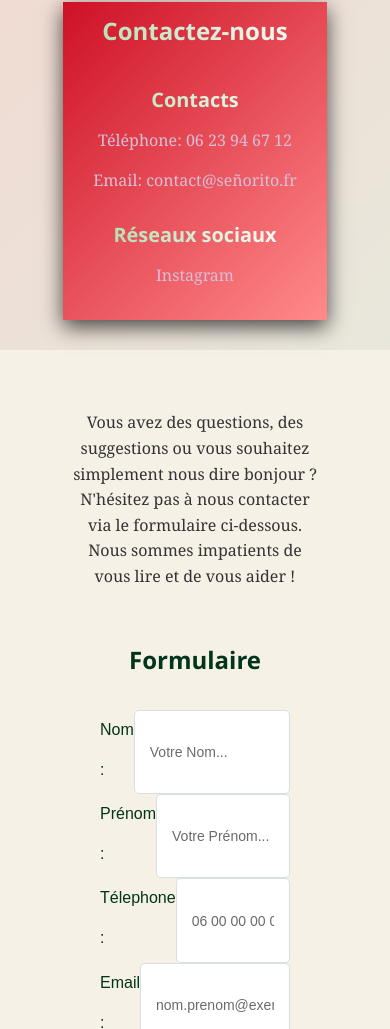
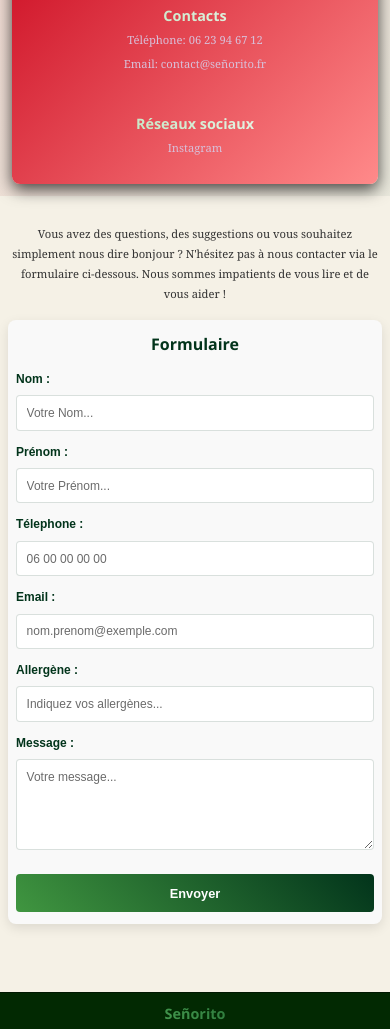
Before and after one commit to Frida144/site-segnorito, a plain HTML site: page contact.html in a window 390 px wide. Shown: the part 78-1107 px from the top of the page. Drawn offline with nearby package versions, Linux system fonts and the light colour scheme; a web font is replaced by a local one.

Commit message:
resposive du télephone pour le formulaire de contact

```diff
--- a/css/stylecontact.css
+++ b/css/stylecontact.css
@@ -1,38 +1,45 @@
-*{
+        * {
             margin: 0;
             padding: 0;
             box-sizing: border-box;
         }
-html{
+
+        html {
             font-size: 62.5%;
         }
 
+        body {
+            font-family: Arial, sans-serif;
+        }
+
         /*=========================================
-  carte de visite
+          Carte de visite
         =========================================*/
-  .card{
-     padding: 3rem 3rem;
+        .card {
+            padding: 3rem;
             background: linear-gradient(135deg, rgba(206, 17, 38, 0.10) 0%, rgba(2, 52, 27, 0.05) 100%);
+        }
 
+        .card-container {
+            width: 80%;
+            margin: 5rem auto 0;
+            background: linear-gradient(135deg, #CE1126 0%, #FF8A8A 100%);
+            padding: 2rem;
+            box-shadow: 0 0.7rem 2rem rgba(0, 0, 0, 0.705);
+            border-radius: 1rem;
         }
-   .card-container{
-    width: 80%;
-    margin: auto;
-    background: linear-gradient(135deg, #CE1126 0%, #FF8A8A 100%);
-    padding: 1rem;
-    box-shadow: 0 0.7rem 2rem rgba(0, 0, 0, 0.705);
-    margin-top: 5rem;
 
-   }
-   .card-container h1{
+        .card-container h1 {
             text-align: center;
             background: linear-gradient(45deg, rgb(171, 220, 171), white);
             -webkit-background-clip: text;
             -webkit-text-fill-color: transparent;
             background-clip: text;
             margin-bottom: 3rem;
+            font-size: 3rem;
         }
-   .card-group{
+
+        .card-group {
             margin-top: 2rem;
             display: flex;
             flex-flow: row wrap;
@@ -41,131 +48,290 @@ html{
             color: rgb(197, 134, 134);
             font-size: 1.7rem;
             line-height: 4rem;
+            gap: 2rem;
         }
-   .card-group h3{
+
+        .card-group h3 {
             background: linear-gradient(45deg, rgb(171, 220, 171), white);
             -webkit-background-clip: text;
             -webkit-text-fill-color: transparent;
             background-clip: text;
+            font-size: 2.2rem;
         }
-   .card-item{
+
+        .card-item {
             margin-bottom: 1.5rem;
             color: thistle;
+        }
 
-   }
-   .card-item a{
+        .card-item a {
             color: thistle;
             text-decoration: none;
+            transition: color 0.3s;
         }
-   .card-item a:hover{
-    text-decoration: none;
+
+        .card-item a:hover {
             color: rgb(2, 43, 2);
         }
-   .card-item p{
+
+        .card-item p {
             font-size: 1.6rem;
         }
+
         /*=========================================
-  formulaire de contact
+          Formulaire de contact
         =========================================*/
-   .contact{
-    margin: 5rem;
+        .contact {
+            margin: 5rem 2rem;
             padding: 4rem 2rem;
         }
-.contact-content{
+
+        .contact-content {
             text-align: center;
-    margin-bottom: 2rem;
-    margin-top: -3rem;
-
+            margin-bottom: 3rem;
+            font-size: 1.6rem;
+            color: #333;
+            line-height: 1.8;
         }
 
-
-   .contact-form{
+        .contact-form {
             width: 90%;
+            max-width: 80rem;
             margin: auto;
             padding: 3rem;
             border-radius: 1.5rem;
-    line-height: 4rem;
-
-   }
-   @media (max-width: 768px){
-    .contact-form{
-        width: 100%;
+            background: #f9f9f9;
+            box-shadow: 0 0.5rem 1.5rem rgba(0, 0, 0, 0.1);
         }
 
-    }
-   .contact-form h1{
+        .contact-form h1 {
             text-align: center;
             color: #02341B;
             margin-bottom: 3rem;
+            font-size: 3rem;
         }
 
-   .contact-container{
-    margin-top: 2rem;
+        .contact-container {
             display: flex;
             flex-direction: column;
+            gap: 2rem;
+        }
+
+        .contact-group {
+            display: flex;
+            flex-direction: column;
+            gap: 0.8rem;
+        }
+
+        .contact-group label {
             color: #02341B;
             font-size: 1.6rem;
+            font-weight: 600;
+        }
 
-
-
-
-}
-.contact-group label{
-    margin-bottom: .3rem;
-
-}
-.contact-group input, textarea {
-    padding: 1.5rem ;
+        .contact-group input,
+        .contact-group textarea {
+            padding: 1.5rem;
             border: none;
             border-radius: 0.5rem;
             background: white;
-    color: #02341B; /* texte sombre pour être lisible */
+            color: #02341B;
             outline: none;
-    border: 0.1rem solid rgba(2,52,27,0.15);
+            border: 0.1rem solid rgba(2, 52, 27, 0.15);
             transition: 0.3s;
             width: 100%;
-    font-size: 1.4rem;
+            font-size: 1.6rem;
+            font-family: inherit;
         }
 
-/* Placeholder color for better contrast */
         .contact-group input::placeholder,
         .contact-group textarea::placeholder {
             color: #6b6b6b;
         }
 
-/* Focus state */
         .contact-group input:focus,
         .contact-group textarea:focus {
             box-shadow: 0 0 0 3px rgba(99, 179, 99, 0.12);
             border-color: #6FCF6F;
         }
-.btn{
+
+        .contact-group textarea {
+            resize: vertical;
+            min-height: 12rem;
+        }
+
+        .btn {
             margin-top: 2rem;
-    padding: 1rem;
+            padding: 1.5rem 3rem;
             border: none;
             border-radius: 0.5rem;
             background: linear-gradient(45deg, rgb(64, 150, 64), #02341B);
             color: white;
-    font-size: 2rem;
+            font-size: 1.8rem;
+            font-weight: 600;
             cursor: pointer;
-    transition: 0.3s;
-    width: 40%;
-    margin-left: 30rem;
-
+            transition: all 0.3s;
+            width: 100%;
+            max-width: 30rem;
+            margin-left: auto;
+            margin-right: auto;
+            display: block;
         }
 
-@media (max-width: 768px) {
-   .btn{
-    margin-left: auto;
-    width: 50%;
-   }
-.contact-group{
-    width: 100%;
-    flex-direction: row;
-    display: flex;
-    height: 10vh;
-
+        .btn:hover {
+            transform: translateY(-2px);
+            box-shadow: 0 0.5rem 1.5rem rgba(0, 0, 0, 0.2);
         }
 
+        .btn:active {
+            transform: translateY(0);
+        }
 
+        /* =========================================
+           MEDIA QUERIES RESPONSIVE
+        ========================================= */
+
+        /* Tablettes et petits écrans */
+        @media (max-width: 768px) {
+            html {
+                font-size: 56.25%; /* 9px */
             }
+
+            .card {
+                padding: 2rem 1.5rem;
+            }
+
+            .card-container {
+                width: 95%;
+                padding: 2rem 1.5rem;
+                margin-top: 3rem;
+            }
+
+            .card-container h1 {
+                font-size: 2.4rem;
+                margin-bottom: 2rem;
+            }
+
+            .card-group {
+                flex-direction: column;
+                gap: 3rem;
+                line-height: 3rem;
+            }
+
+            .contact {
+                margin: 3rem 1rem;
+                padding: 2rem 1rem;
+            }
+
+            .contact-content {
+                font-size: 1.5rem;
+                margin-bottom: 2rem;
+                padding: 0 1rem;
+            }
+
+            .contact-form {
+                width: 100%;
+                padding: 2rem 1.5rem;
+            }
+
+            .contact-form h1 {
+                font-size: 2.4rem;
+                margin-bottom: 2rem;
+            }
+
+            .btn {
+                width: 100%;
+                max-width: none;
+                font-size: 1.8rem;
+                padding: 1.5rem;
+            }
+        }
+
+        /* Smartphones */
+        @media (max-width: 480px) {
+            html {
+                font-size: 50%; /* 8px */
+            }
+
+            .card {
+                padding: 1.5rem 1rem;
+            }
+
+            .card-container {
+                width: 98%;
+                padding: 1.5rem 1rem;
+                margin-top: 2rem;
+            }
+
+            .card-container h1 {
+                font-size: 2rem;
+            }
+
+            .card-group h3 {
+                font-size: 1.8rem;
+            }
+
+            .card-item p {
+                font-size: 1.4rem;
+            }
+
+            .contact {
+                margin: 2rem 0.5rem;
+                padding: 1.5rem 0.5rem;
+            }
+
+            .contact-content {
+                font-size: 1.4rem;
+                padding: 0 0.5rem;
+            }
+
+            .contact-form {
+                padding: 1.5rem 1rem;
+                border-radius: 1rem;
+            }
+
+            .contact-form h1 {
+                font-size: 2rem;
+                margin-bottom: 1.5rem;
+            }
+
+            .contact-container {
+                gap: 1.5rem;
+            }
+
+            .contact-group label {
+                font-size: 1.5rem;
+            }
+
+            .contact-group input,
+            .contact-group textarea {
+                padding: 1.2rem;
+                font-size: 1.5rem;
+            }
+
+            .contact-group textarea {
+                min-height: 10rem;
+            }
+
+            .btn {
+                font-size: 1.6rem;
+                padding: 1.4rem;
+                margin-top: 1.5rem;
+            }
+        }
+
+        /* Très petits écrans */
+        @media (max-width: 360px) {
+            html {
+                font-size: 45%; /* 7.2px */
+            }
+
+            .card-container {
+                width: 100%;
+                border-radius: 0;
+            }
+
+            .contact-form {
+                border-radius: 0.5rem;
+            }
+        }
```
Lines whose indentation alone changed are shown as unchanged.
